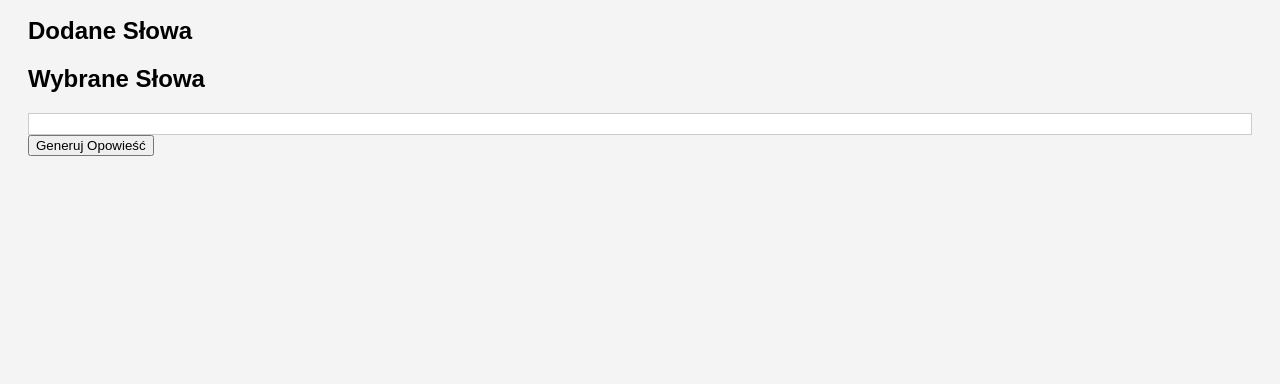
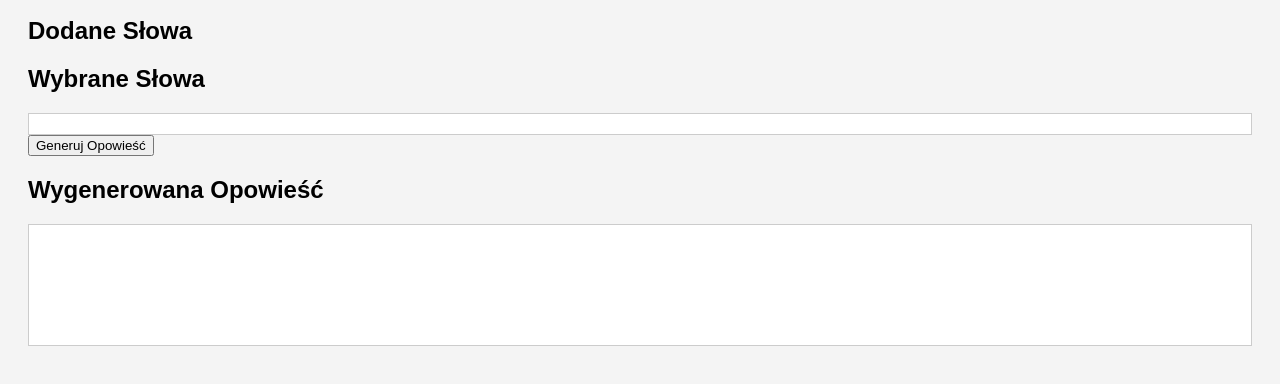
Before and after one commit to dany111111/Robimy-TO-, a plain HTML site: page index.html in a window 1280 px wide. Shown: the part 132-516 px from the top of the page. Drawn offline with Linux system fonts and the light colour scheme.

Commit message:
Update index.html

```diff
--- a/index.html
+++ b/index.html
@@ -27,6 +27,13 @@
             border: 1px solid #ccc;
             background-color: #fff;
         }
+        #wygenerowana-opowiesc {
+            margin-top: 20px;
+            padding: 10px;
+            border: 1px solid #ccc;
+            background-color: #fff;
+            min-height: 100px; /* Ustal minimalną wysokość dla lepszej estetyki */
+        }
     </style>
 </head>
 <body>
@@ -42,9 +49,13 @@
 
     <button id="generuj-opowiesc">Generuj Opowieść</button>
 
+    <h2>Wygenerowana Opowieść</h2>
+    <div id="wygenerowana-opowiesc"></div>
+
     <script>
         const kontenerSlow = document.getElementById('kontener-slow');
         const listaWybranych = document.getElementById('lista-wybranych');
+        const wygenerowanaOpowiesc = document.getElementById('wygenerowana-opowiesc');
         const noweSlowoInput = document.getElementById('nowe-slowo');
         const wybraneSlowa = new Set();
 
@@ -85,12 +96,12 @@
                     'Authorization': 'Bearer YOUR_API_KEY', // Zastąp 'YOUR_API_KEY' swoim kluczem API
                 },
                 body: JSON.stringify({
-                    model: 'gpt-3.5-turbo', // lub inny model
+                    model: 'gpt-3.5-turbo',
                     messages: [{ role: 'user', content: `Napisz krótką bajkę używając słów: ${slowaArray.join(', ')}` }]
                 }),
             });
             const data = await response.json();
-            alert(data.choices[0].message.content);
+            wygenerowanaOpowiesc.innerText = data.choices[0].message.content; // Wyświetl opowieść w divie
         });
     </script>
 </body>
```
